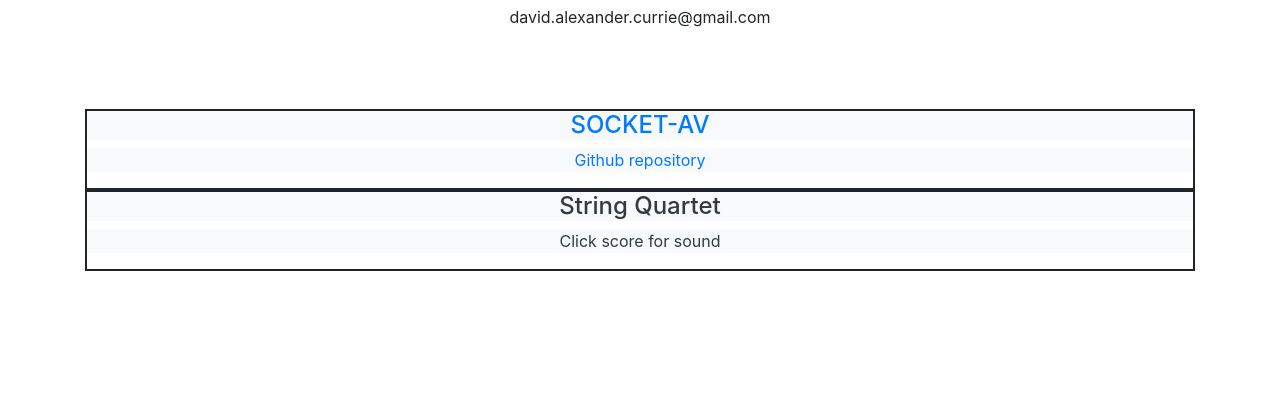
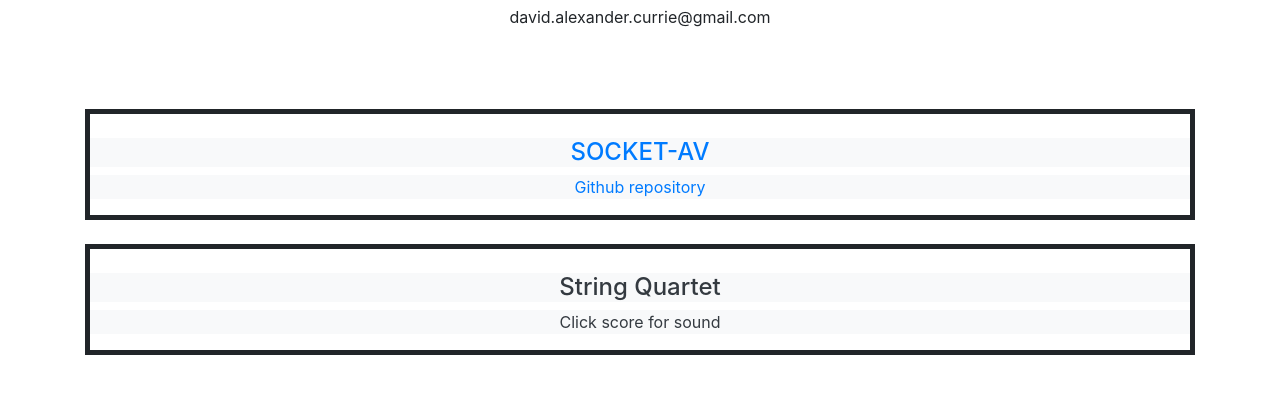
Before and after one commit to davidalexandercurrie/www, a plain HTML site: page index.html in a window 1280 px wide. Shown: the part 163-556 px from the top of the page. Drawn offline with nearby package versions, Linux system fonts and the light colour scheme; some packages are replaced by stand-ins of ours.

Commit message:
Update index.html

```diff
--- a/index.html
+++ b/index.html
@@ -46,16 +46,20 @@
       </div>
 
       <div class="container">
+
         <div style="border-style: solid;
-  border-width: 2px;">
+  border-width: 5px;">
+          <br />
         <a href="https://socket-av.herokuapp.com/">
           <h4 class="bg-light text-primary" style="text-align: center;">SOCKET-AV</h2>
           <a  style="text-align: center" href="https://github.com/davidalexandercurrie/socket-av"><p class="bg-light text-primary">Github repository</p></a>
         </a>
         </div>
+        <br />
 
         <div style="border-style: solid;
-  border-width: 2px;">
+  border-width: 5px;">
+          <br />
         <h4 class="bg-light text-dark" style="text-align: center;">String Quartet</h2>
         <p class="bg-light text-dark" style="text-align: center;">Click score for sound</p>
         </div>
```
